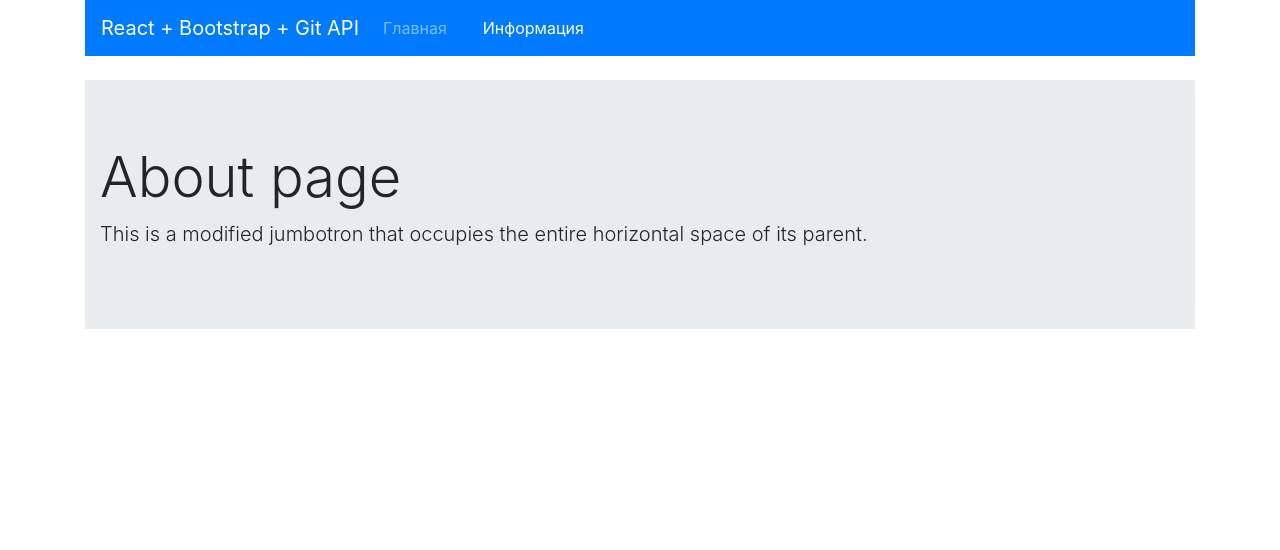
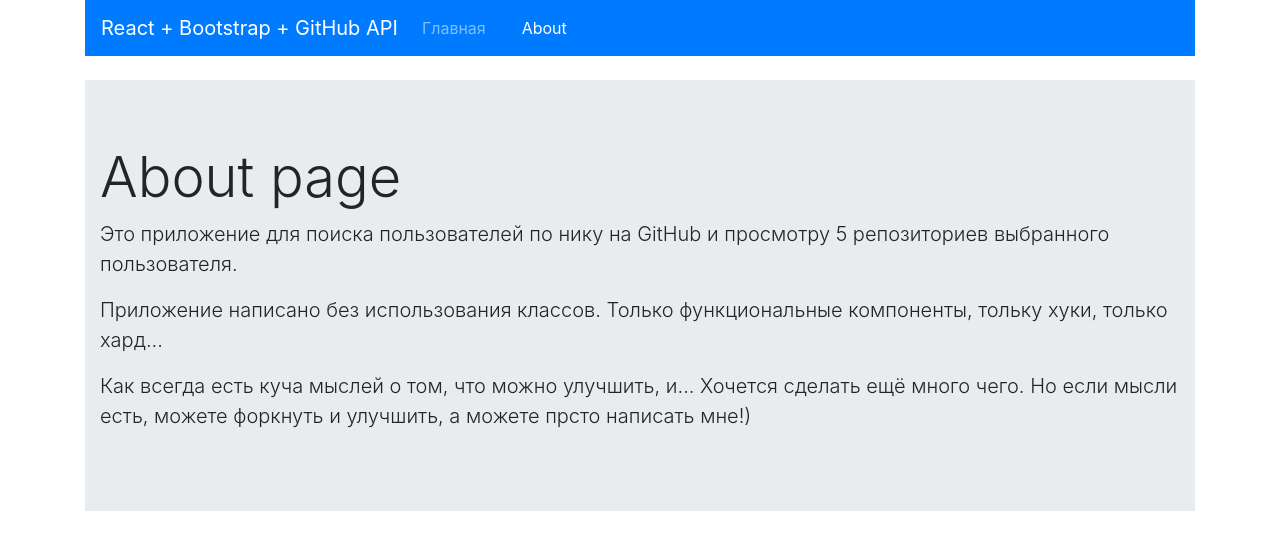
Before and after one commit to abr-ya/react-git1, a React (Create React App) app: page /about in a window 1280 px wide. Shown: the top 550 px of the page. Built offline with nearby package versions, Linux system fonts and the light colour scheme; no server answers.

Commit message:
Косметические правки.

```diff
--- a/src/components/Card/Card.js
+++ b/src/components/Card/Card.js
@@ -7,10 +7,16 @@ export const Card = ({user}) => {
     //console.log(user);
     return (
         <div className="card">
-            <img src={user.avatar_url} alt={user.login} className="card-img-top" />
             <div className="card-body">
-                <h5 className="card-title">{user.login}</h5>
-                <Link to={"/profile/" + user.login} className="btn btn-primary">Открыть</Link>
+                <Link to={"/profile/" + user.login}>
+                    <img src={user.avatar_url} alt={user.login} className="card-img-top" />
+                </Link>
+                <Link to={"/profile/" + user.login}>
+                    <h5 className="card-title">{user.login}</h5>
+                </Link>
+                <Link to={"/profile/" + user.login} className="btn btn-primary">
+                    Подробнее
+                </Link>
             </div>
         </div>
     )
--- a/src/components/Nav/Nav.js
+++ b/src/components/Nav/Nav.js
@@ -5,14 +5,14 @@ import './Nav.scss';
 export const Nav = () => (
     <nav className="navbar navbar-dark bg-primary navbar-expand-lg">
         <div className="navbar-brand">
-            React + Bootstrap + Git API
+            React + Bootstrap + GitHub API
         </div>
         <ul className="navbar-nav">
             <li className="nav-item">
                 <NavLink exact to="/" className="nav-link">Главная</NavLink>
             </li>
             <li className="nav-item">
-                <NavLink to="/about" className="nav-link">Информация</NavLink>
+                <NavLink to="/about" className="nav-link">About</NavLink>
             </li>
         </ul>
     </nav>
--- a/src/components/Search/Search.js
+++ b/src/components/Search/Search.js
@@ -32,7 +32,7 @@ export const Search = () => {
             <input
                 type="text"
                 className="form-control"
-                placeholder="Введите ник пользователя"
+                placeholder="Введите ник или его часть для поиска"
                 value={value}
                 onChange={event => setValue(event.target.value)}
                 onKeyPress={onSubmit}
--- a/src/index.scss
+++ b/src/index.scss
@@ -18,3 +18,7 @@ img {
   width: 100%;
   height: auto;
 }
+
+.badge {
+  margin-right: 10px;
+}
--- a/src/pages/About.js
+++ b/src/pages/About.js
@@ -6,7 +6,9 @@ export const About = () => {
         <div className="jumbotron jumbotron-fluid">
         <div className="container">
             <h1 className="display-4">About page</h1>
-            <p className="lead">This is a modified jumbotron that occupies the entire horizontal space of its parent.</p>
+            <p className="lead">Это приложение для поиска пользователей по нику на GitHub и просмотру 5 репозиториев выбранного пользователя.</p>
+            <p className="lead">Приложение написано без использования классов. Только функциональные компоненты, тольку хуки, только хард...</p>
+            <p className="lead">Как всегда есть куча мыслей о том, что можно улучшить, и... Хочется сделать ещё много чего. Но если мысли есть, можете форкнуть и улучшить, а можете прсто написать мне!)</p>
         </div>
         </div>
     )
--- a/src/pages/Home.js
+++ b/src/pages/Home.js
@@ -9,7 +9,7 @@ export const Home = () => {
 
     return (
         <div>
-            <h1>Home page</h1>
+            <h1>Поиск по пользователям GitHub</h1>
 
             <Search />
 
@@ -17,7 +17,7 @@ export const Home = () => {
                 {loading
                     ? <p className="text-center">Загрузка...</p>
                     :   users.map(user => (
-                        <div className="col-sm-3 mb-4" key={user.id}>
+                        <div className="col-lg-3 col-md-4 col-sm-6 mb-4" key={user.id}>
                             <Card user={user} />
                         </div>
                     ))
--- a/src/pages/Profile.js
+++ b/src/pages/Profile.js
@@ -12,6 +12,8 @@ export const Profile = ({match}) => {
     useEffect(() => {
         getUser(urlName);
         getRepos(urlName);
+        // чтобы не было варнинга на пустой массив!
+        // eslint-disable-next-line
     }, []);
 
     if (loading) {
```
